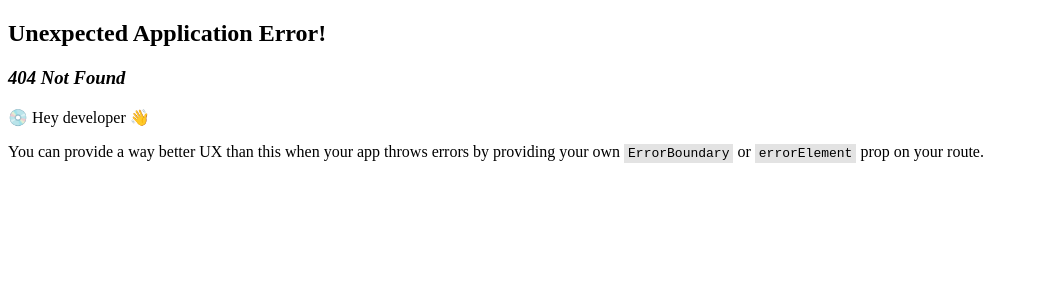
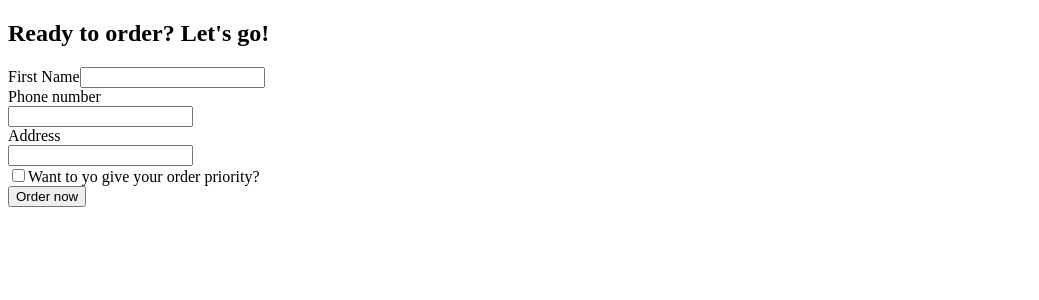
Before and after one commit to RachitJain959/react-pizza, a React (Vite) app: page /order/new in a window 1280 px wide. Before the commit this address had no page. Shown: the top 300 px of the page, without its empty margins (0-1039 px from the left). Built offline with nearby package versions, Linux system fonts and the light colour scheme.

Commit message:
CreateOrder.jsx Order.jsx helpers.js

```diff
--- /dev/null
+++ b/src/features/order/CreateOrder.jsx
@@ -0,0 +1,80 @@
+import { useState } from "react";
+
+// https://uibakery.io/regex-library/phone-number
+const isValidPhone = (str) =>
+  /^\+?\d{1,4}?[-.\s]?\(?\d{1,3}?\)?[-.\s]?\d{1,4}[-.\s]?\d{1,4}[-.\s]?\d{1,9}$/.test(
+    str
+  );
+
+const fakeCart = [
+  {
+    pizzaId: 12,
+    name: "Mediterranean",
+    quantity: 2,
+    unitPrice: 16,
+    totalPrice: 32,
+  },
+  {
+    pizzaId: 6,
+    name: "Vegetale",
+    quantity: 1,
+    unitPrice: 13,
+    totalPrice: 13,
+  },
+  {
+    pizzaId: 11,
+    name: "Spinach and Mushroom",
+    quantity: 1,
+    unitPrice: 15,
+    totalPrice: 15,
+  },
+];
+
+function CreateOrder() {
+  // const [withPriority, setWithPriority] = useState(false);
+  const cart = fakeCart;
+
+  return (
+    <div>
+      <h2>Ready to order? Let's go!</h2>
+
+      <form>
+        <div>
+          <label>First Name</label>
+          <input type="text" name="customer" required />
+        </div>
+
+        <div>
+          <label>Phone number</label>
+          <div>
+            <input type="tel" name="phone" required />
+          </div>
+        </div>
+
+        <div>
+          <label>Address</label>
+          <div>
+            <input type="text" name="address" required />
+          </div>
+        </div>
+
+        <div>
+          <input
+            type="checkbox"
+            name="priority"
+            id="priority"
+            // value={withPriority}
+            // onChange={(e) => setWithPriority(e.target.checked)}
+          />
+          <label htmlFor="priority">Want to yo give your order priority?</label>
+        </div>
+
+        <div>
+          <button>Order now</button>
+        </div>
+      </form>
+    </div>
+  );
+}
+
+export default CreateOrder;
--- /dev/null
+++ b/src/features/order/Order.jsx
@@ -0,0 +1,86 @@
+// Test ID: IIDSAT
+
+import {
+  calcMinutesLeft,
+  formatCurrency,
+  formatDate,
+} from '../../utils/helpers';
+
+const order = {
+  id: 'ABCDEF',
+  customer: 'Jonas',
+  phone: '123456789',
+  address: 'Arroios, Lisbon , Portugal',
+  priority: true,
+  estimatedDelivery: '2027-04-25T10:00:00',
+  cart: [
+    {
+      pizzaId: 7,
+      name: 'Napoli',
+      quantity: 3,
+      unitPrice: 16,
+      totalPrice: 48,
+    },
+    {
+      pizzaId: 5,
+      name: 'Diavola',
+      quantity: 2,
+      unitPrice: 16,
+      totalPrice: 32,
+    },
+    {
+      pizzaId: 3,
+      name: 'Romana',
+      quantity: 1,
+      unitPrice: 15,
+      totalPrice: 15,
+    },
+  ],
+  position: '-9.000,38.000',
+  orderPrice: 95,
+  priorityPrice: 19,
+};
+
+function Order() {
+  // Everyone can search for all orders, so for privacy reasons we're gonna gonna exclude names or address, these are only for the restaurant staff
+  const {
+    id,
+    status,
+    priority,
+    priorityPrice,
+    orderPrice,
+    estimatedDelivery,
+    cart,
+  } = order;
+  const deliveryIn = calcMinutesLeft(estimatedDelivery);
+
+  return (
+    <div>
+      <div>
+        <h2>Status</h2>
+
+        <div>
+          {priority && <span>Priority</span>}
+          <span>{status} order</span>
+        </div>
+      </div>
+
+      <div>
+        <p>
+          {deliveryIn >= 0
+            ? `Only ${calcMinutesLeft(estimatedDelivery)} minutes left 😃`
+            : 'Order should have arrived'}
+        </p>
+        <p>(Estimated delivery: {formatDate(estimatedDelivery)})</p>
+      </div>
+
+      <div>
+        <p>Price pizza: {formatCurrency(orderPrice)}</p>
+        {priority && <p>Price priority: {formatCurrency(priorityPrice)}</p>}
+        <p>To pay on delivery: {formatCurrency(orderPrice + priorityPrice)}</p>
+      </div>
+    </div>
+  );
+}
+
+export default Order;
--- /dev/null
+++ b/src/utils/helpers.js
@@ -0,0 +1,21 @@
+export function formatCurrency(value) {
+  return new Intl.NumberFormat("en", {
+    style: "currency",
+    currency: "EUR",
+  }).format(value);
+}
+
+export function formatDate(dateStr) {
+  return new Intl.DateTimeFormat("en", {
+    day: "numeric",
+    month: "short",
+    hour: "2-digit",
+    minute: "2-digit",
+  }).format(new Date(dateStr));
+}
+
+export function calcMinutesLeft(dateStr) {
+  const d1 = new Date().getTime();
+  const d2 = new Date(dateStr).getTime();
+  return Math.round((d2 - d1) / 60000);
+}
```
Also changed, not shown: src/App.jsx (+10 -0 lines).
